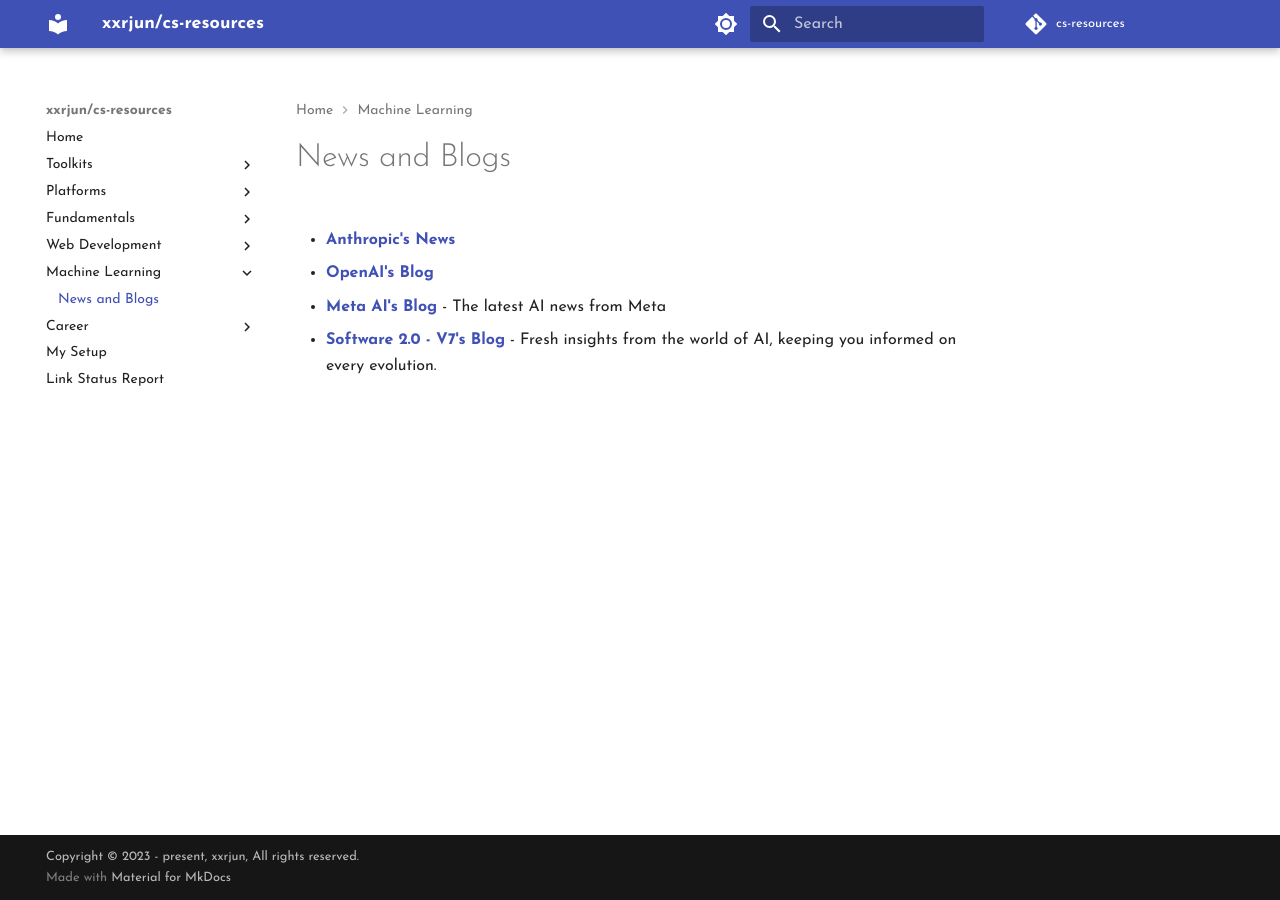
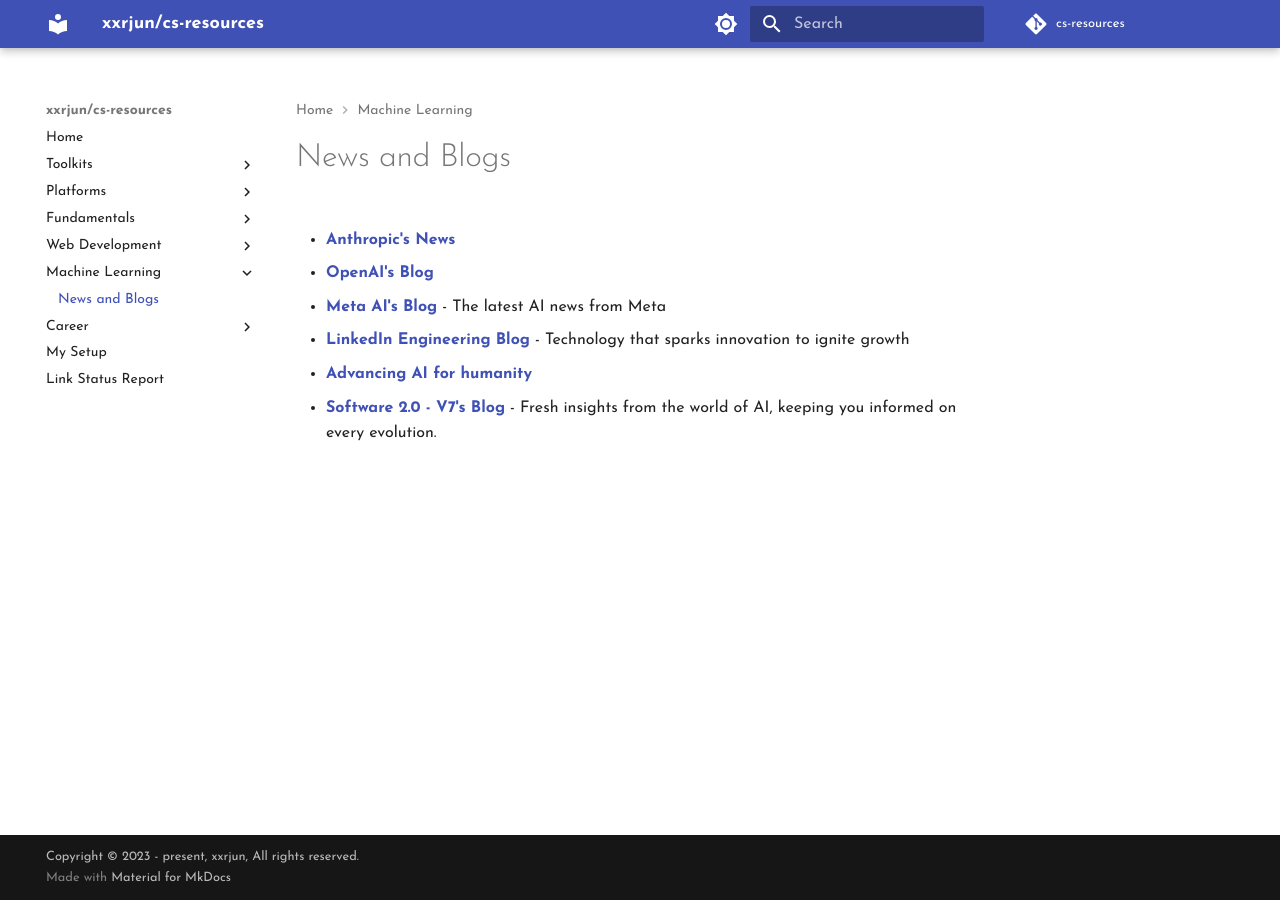
Before and after one commit to xxrjun/cs-resources, an MkDocs documentation site: the page built from docs/ml/NewsAndBlogs.md, in a window 1280 px wide. Built offline with MkDocs 1.6.1 and Material for MkDocs 9.7.7, drawn with Linux system fonts in a browser that asks for light colours; comment, search, counter and statistics services are not loaded.

Commit message:
📰docs: update ml/NewsAndBlogs.md

```diff
--- a/docs/ml/NewsAndBlogs.md
+++ b/docs/ml/NewsAndBlogs.md
@@ -6,4 +6,8 @@
 
 - [**Meta AI's Blog**](https://ai.meta.com/blog/) - The latest AI news from Meta
 
+- [**LinkedIn Engineering Blog**](https://www.linkedin.com/blog/engineering) - Technology that sparks innovation to ignite growth
+
+- [**Advancing AI for humanity**](https://thegenerality.com/agi/index.html)
+
 - [**Software 2.0 - V7's Blog**](https://www.v7labs.com/blog) - Fresh insights from the world of AI, keeping you informed on every evolution.
```
